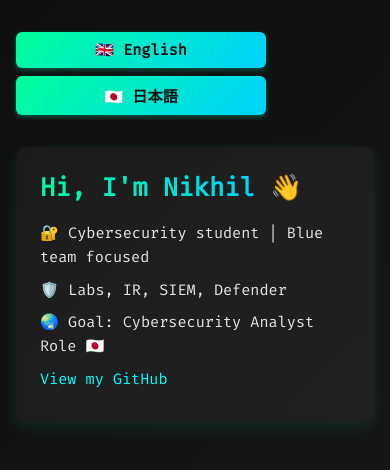
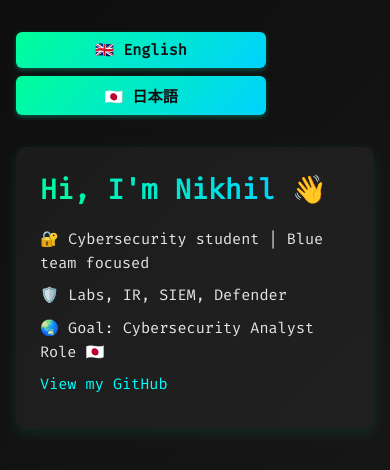
Before and after one commit to NikhilDhanda/nikhildhanda.github.io, a plain HTML site: page index.html in a window 390 px wide. Drawn offline with Linux system fonts and the light colour scheme.

Commit message:
Update style.css

```diff
--- a/style.css
+++ b/style.css
@@ -35,7 +35,7 @@ body {
 
 /* Typography */
 h1 {
-  font-size: 1.6rem;
+  font-size: 2rem;
   margin-top: 0;
   color: #00ff99;
 }
@@ -146,7 +146,7 @@ a:hover {
   }
 
   h1 {
-    font-size: 1.6rem;
+    font-size: 1.75rem;
   }
 
   p {
```
